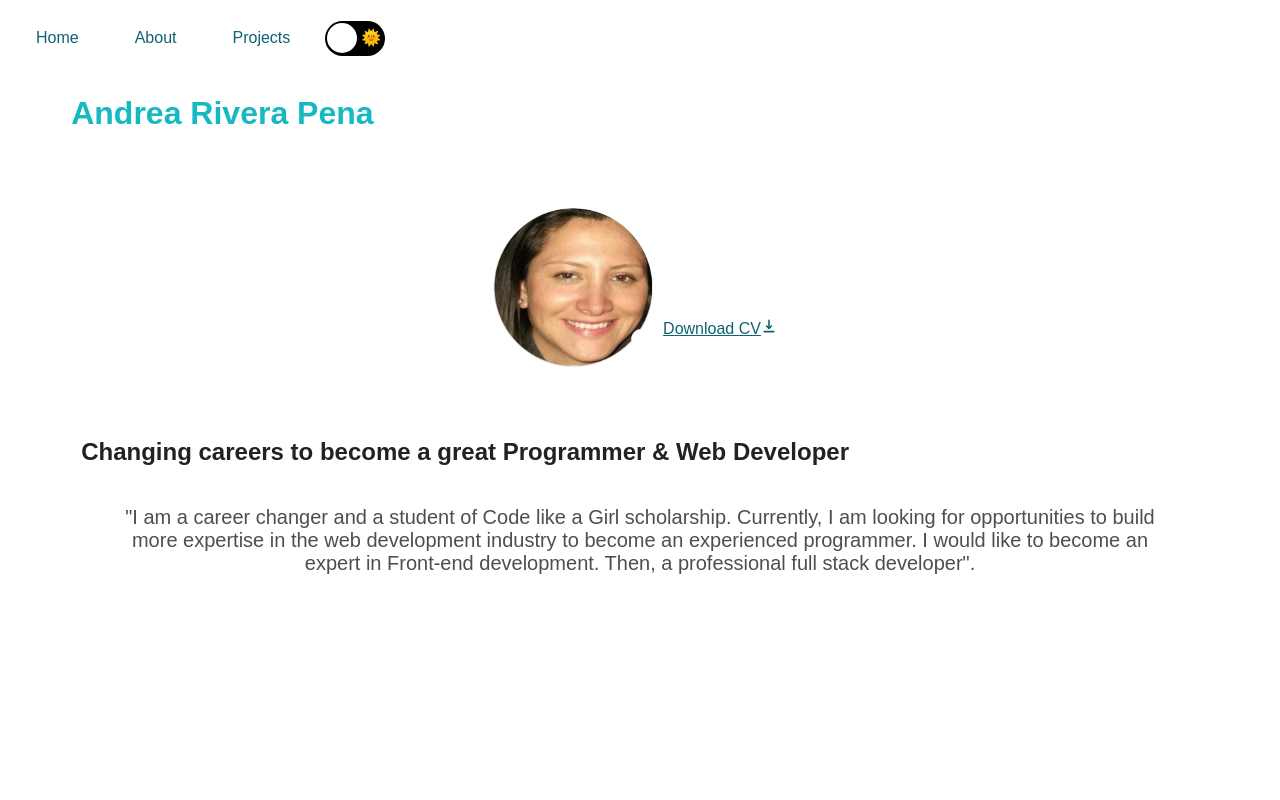
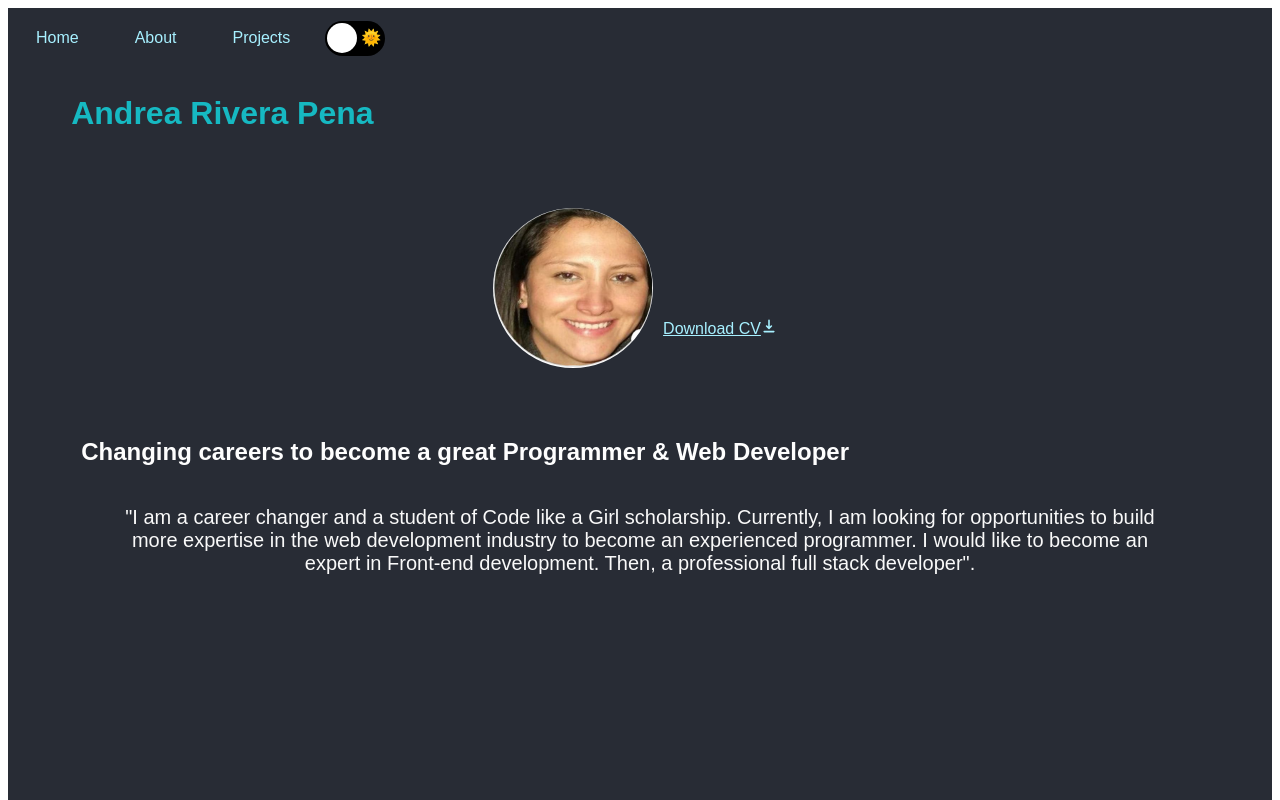
Before and after one commit to Andrea-Rivera/FinalReactProject, a React (Create React App) app: page / in a window 1280 px wide. Shown: the top 800 px of the page. Built offline with nearby package versions, Linux system fonts and the light colour scheme.

Commit message:
changing to dark mode

```diff
--- a/src/App.js
+++ b/src/App.js
@@ -15,7 +15,7 @@ function App() {
   const darkMode = theme.darkMode;
   console.log(darkMode);
   return (
-    <div className={darkMode ? "dark-theme" : "light-theme"}>
+    <div className={darkMode ? "light-theme" : "dark-theme"}>
       <Navigation />
       <main>
         <Switch>
```
